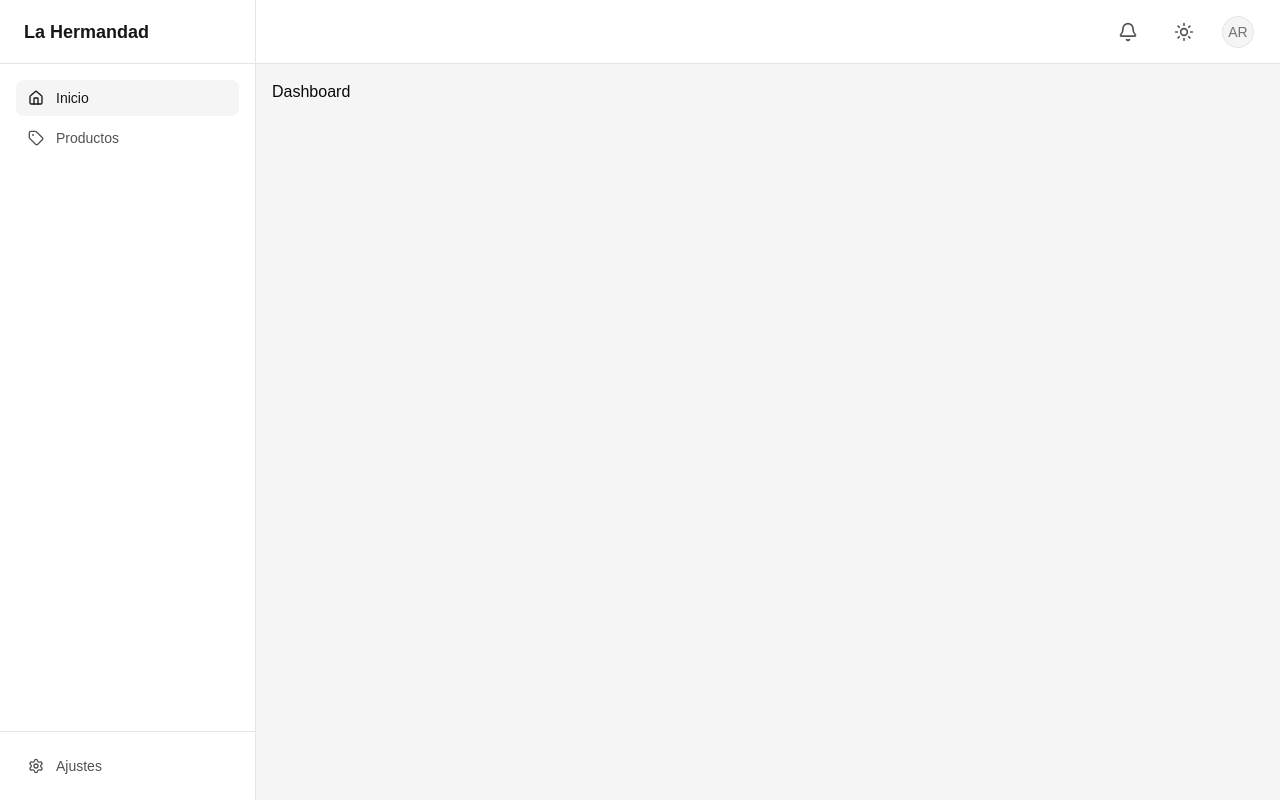
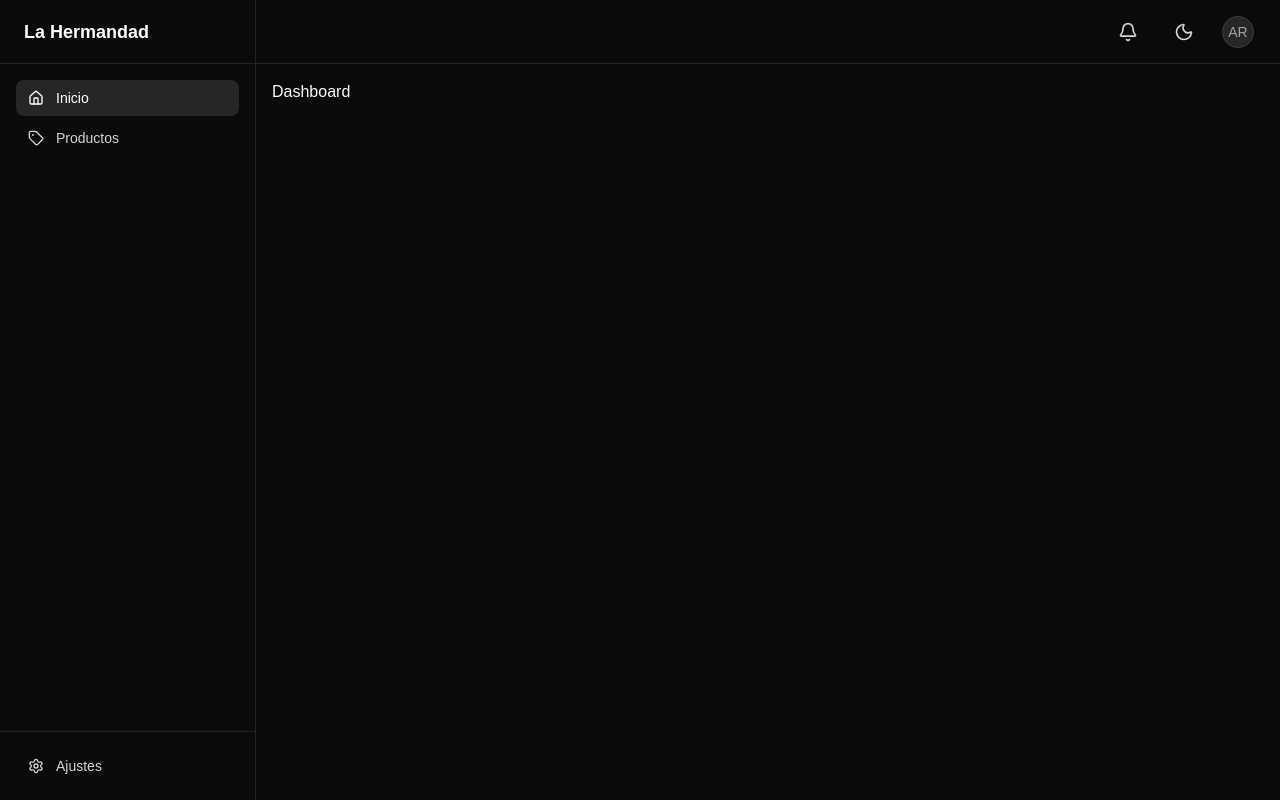
Before and after one commit to alvaroruiz11/la-hermandad-admin, a React (Vite) app: page /admin in a window 1280 px wide. Built offline with nearby package versions, Linux system fonts and the light colour scheme.

Commit message:
feat: implement admin dashboard layout, product page structure, and dark mode support

```diff
--- a/src/LaHermandadAdminApp.tsx
+++ b/src/LaHermandadAdminApp.tsx
@@ -1,7 +1,12 @@
 import { RouterProvider } from 'react-router';
 
 import { appRouter } from './app-router';
+import { ThemeProvider } from './components/theme-provider';
 
 export const LaHermandadAdminApp = () => {
-  return <RouterProvider router={appRouter} />;
+  return (
+    <ThemeProvider defaultTheme="dark" storageKey="theme">
+      <RouterProvider router={appRouter} />
+    </ThemeProvider>
+  );
 };
--- a/src/admin/layout/AuthLayout.tsx
+++ b/src/admin/layout/AuthLayout.tsx
@@ -1,15 +1,10 @@
 import { Outlet } from 'react-router';
 import { Sidebar } from '../components/Sidebar';
 import { TopNav } from '../components/TopNav';
-import { useThemeStore } from '@/shared/store/theme/theme-store';
 
 const AuthLayout = () => {
-  const theme = useThemeStore((state) => state.theme);
-
   return (
-    <div
-      className={`flex h-screen ${theme === 'dark' ? 'dark' : ''} bg-background text-foreground`}
-    >
+    <div className="flex h-screen">
       <Sidebar />
       <div className="flex flex-1 flex-col">
         <header className="h-16 ">
--- /dev/null
+++ b/src/admin/pages/products/ProductsPage.tsx
@@ -0,0 +1,27 @@
+import { AdminTitle } from '@/admin/components/AdminTitle';
+import { Button } from '@/components/ui/button';
+import { Card, CardContent } from '@/components/ui/card';
+import { Plus, Tag } from 'lucide-react';
+import { Link } from 'react-router';
+
+const ProductsPage = () => {
+  return (
+    <>
+      <div className="flex items-center justify-between">
+        <AdminTitle title="Productos" Icon={Tag} />
+        <Button size="sm" render={<Link to="/admin/products/new" />}>
+          <Plus /> Agregar producto
+        </Button>
+      </div>
+      <div className="mt-3">
+        <Card className="p-0">
+          <CardContent className="p-0">
+            <div className="p-2 flex items-center justify-between border-b"></div>
+          </CardContent>
+        </Card>
+      </div>
+    </>
+  );
+};
+
+export default ProductsPage;
--- a/src/admin/router/admin-router.tsx
+++ b/src/admin/router/admin-router.tsx
@@ -3,7 +3,7 @@ import type { RouteObject } from 'react-router';
 
 const AdminLayout = lazy(() => import('../layout/AuthLayout'));
 const DashboardPage = lazy(() => import('../pages/dashboard/DashboardPage'));
-// const ProductsPage = lazy(() => import('../pages/products/ProductsPage'));
+const ProductsPage = lazy(() => import('../pages/products/ProductsPage'));
 // const ProductPage = lazy(() => import('../pages/product/ProductPage'));
 
 export const adminRouter: RouteObject = {
@@ -20,13 +20,13 @@ export const adminRouter: RouteObject = {
         breadcrumb: 'Dashboard',
       },
     },
-    // {
-    //   path: 'products',
-    //   element: <ProductsPage />,
-    //   handle: {
-    //     breadcrumb: 'Productos',
-    //   },
-    // },
+    {
+      path: 'products',
+      element: <ProductsPage />,
+      handle: {
+        breadcrumb: 'Productos',
+      },
+    },
     // {
     //   path: 'products/:id',
     //   element: <ProductPage />,
--- /dev/null
+++ b/src/components/theme-provider.tsx
@@ -0,0 +1,73 @@
+import { createContext, useContext, useEffect, useState } from 'react';
+
+type Theme = 'dark' | 'light' | 'system';
+
+type ThemeProviderProps = {
+  children: React.ReactNode;
+  defaultTheme?: Theme;
+  storageKey?: string;
+};
+
+type ThemeProviderState = {
+  theme: Theme;
+  setTheme: (theme: Theme) => void;
+};
+
+const initialState: ThemeProviderState = {
+  theme: 'system',
+  setTheme: () => null,
+};
+
+const ThemeProviderContext = createContext<ThemeProviderState>(initialState);
+
+export function ThemeProvider({
+  children,
+  defaultTheme = 'system',
+  storageKey = 'vite-ui-theme',
+  ...props
+}: ThemeProviderProps) {
+  const [theme, setTheme] = useState<Theme>(
+    () => (localStorage.getItem(storageKey) as Theme) || defaultTheme,
+  );
+
+  useEffect(() => {
+    const root = window.document.documentElement;
+
+    root.classList.remove('light', 'dark');
+
+    if (theme === 'system') {
+      const systemTheme = window.matchMedia('(prefers-color-scheme: dark)')
+        .matches
+        ? 'dark'
+        : 'light';
+
+      root.classList.add(systemTheme);
+      return;
+    }
+
+    root.classList.add(theme);
+  }, [theme]);
+
+  const value = {
+    theme,
+    setTheme: (theme: Theme) => {
+      localStorage.setItem(storageKey, theme);
+      setTheme(theme);
+    },
+  };
+
+  return (
+    <ThemeProviderContext.Provider {...props} value={value}>
+      {children}
+    </ThemeProviderContext.Provider>
+  );
+}
+
+export const useTheme = () => {
+  const context = useContext(ThemeProviderContext);
+
+  if (context === undefined)
+    throw new Error('useTheme must be used within a ThemeProvider');
+
+  return context;
+};
--- a/src/shared/components/ThemeToggle.tsx
+++ b/src/shared/components/ThemeToggle.tsx
@@ -1,15 +1,9 @@
 import { Moon, Sun } from 'lucide-react';
 import { Button } from '@/components/ui/button';
-import { useThemeStore } from '../store/theme/theme-store';
+import { useTheme } from '@/components/theme-provider';
 
 export const ThemeToggle = () => {
-  const hydrated = useThemeStore.persist.hasHydrated();
-  const theme = useThemeStore((state) => state.theme);
-  const setTheme = useThemeStore((state) => state.setTheme);
-
-  if (!hydrated) {
-    return null;
-  }
+  const { theme, setTheme } = useTheme();
 
   return (
     <Button
--- a/src/shared/store/theme/theme-store.ts
+++ /dev/null
@@ -1,19 +0,0 @@
-import { create } from 'zustand';
-import { persist } from 'zustand/middleware';
-
-type ThemeState = {
-  theme: 'light' | 'dark';
-  setTheme: (theme: 'light' | 'dark') => void;
-};
-
-export const useThemeStore = create<ThemeState>()(
-  persist(
-    (set) => ({
-      theme: 'light',
-      setTheme: (theme: 'light' | 'dark') => set({ theme }),
-    }),
-    {
-      name: 'theme',
-    },
-  ),
-);
```
